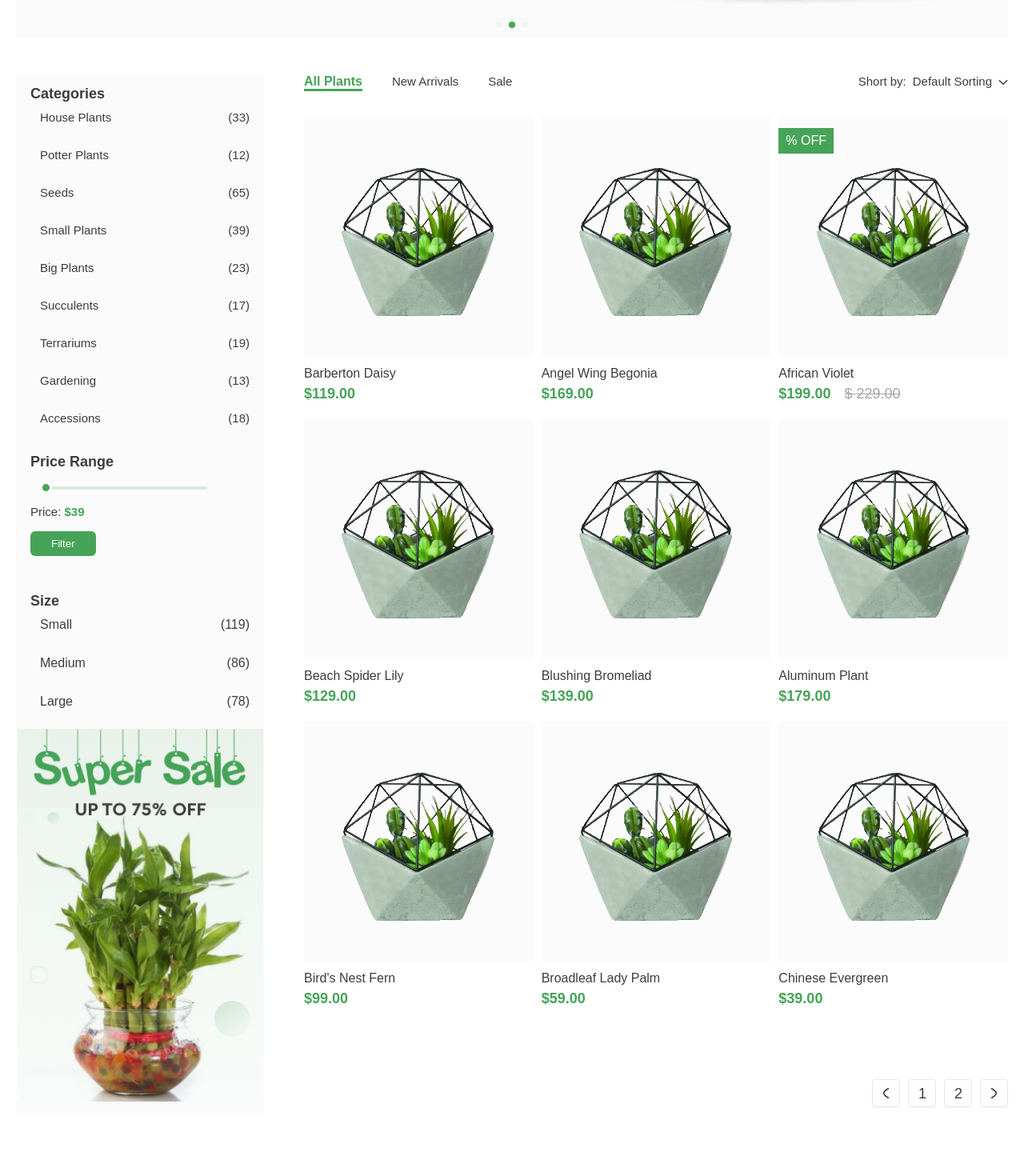
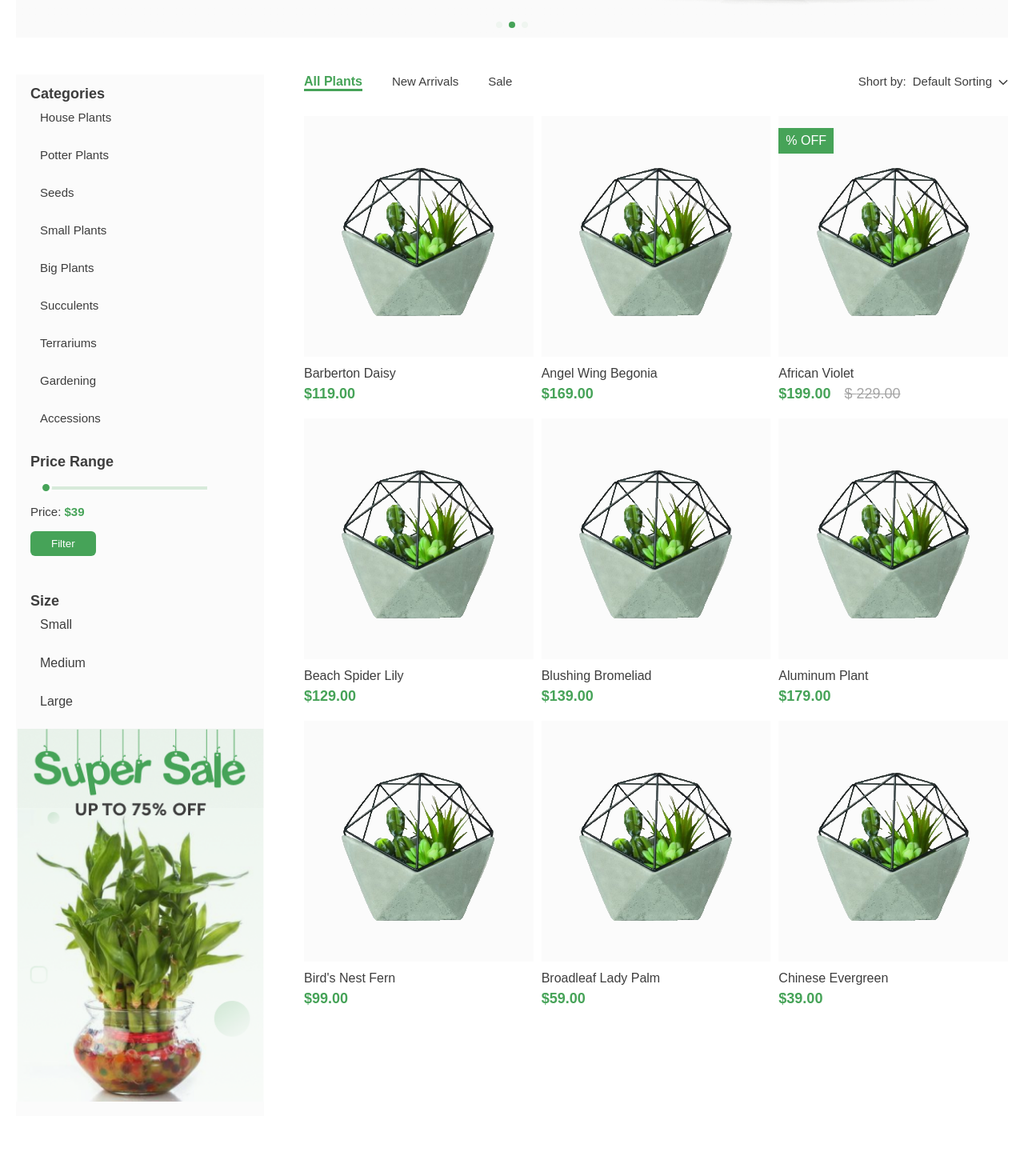
Before and after one commit to soto0/plants-shop, a React (Create React App) app: page / in a window 1280 px wide. Shown: the part 520-1990 px from the top of the page at 80% size. Built offline with nearby package versions, Linux system fonts and the light colour scheme; data requests are answered from the project's data file.

Commit message:
update files

```diff
--- a/src/components/Main/Categories/Categories.tsx
+++ b/src/components/Main/Categories/Categories.tsx
@@ -6,33 +6,39 @@ import PriceSort from './PriceSort/PriceSort';
 
 interface CategoriesProps {
     Plants: [],
-    OnClickCategory: any,
-    OnCLickSize: any,
-    GetPlants: any
+    GetPlants: any,
 };
 
 const Categories: FC<CategoriesProps> = (props: CategoriesProps) => {
+    let onClickCategory = (event: any) => {
+        props.GetPlants(undefined, undefined, event.target.href.slice(22), undefined, undefined);
+    };
+
+    let onCLickSize = (event: any) => {
+        props.GetPlants(undefined, undefined, undefined, event.target.href.slice(22), undefined);
+    };
+
     return (
         <div className={s.categories}>
             <h3 className={s.title}>Categories</h3>
             <div className={s.categories__list}>
-                <NavLink to='House-Plants' onClick={props.OnClickCategory} className={({ isActive }) => isActive ? s.categories__link_active : s.categories__link}>House Plants<span>(33)</span></NavLink>
-                <NavLink to='Potter-Plants' onClick={props.OnClickCategory} className={({ isActive }) => isActive ? s.categories__link_active : s.categories__link}>Potter Plants<span>(12)</span></NavLink>
-                <NavLink to='Seeds' onClick={props.OnClickCategory} className={({ isActive }) => isActive ? s.categories__link_active : s.categories__link}>Seeds<span>(65)</span></NavLink>
-                <NavLink to='Small-Plants' onClick={props.OnClickCategory} className={({ isActive }) => isActive ? s.categories__link_active : s.categories__link}>Small Plants<span>(39)</span></NavLink>
-                <NavLink to='Big-Plants' onClick={props.OnClickCategory} className={({ isActive }) => isActive ? s.categories__link_active : s.categories__link}>Big Plants<span>(23)</span></NavLink>
-                <NavLink to='Succulents' onClick={props.OnClickCategory} className={({ isActive }) => isActive ? s.categories__link_active : s.categories__link}>Succulents<span>(17)</span></NavLink>
-                <NavLink to='Terrariums' onClick={props.OnClickCategory} className={({ isActive }) => isActive ? s.categories__link_active : s.categories__link}>Terrariums<span>(19)</span></NavLink>
-                <NavLink to='Gardening' onClick={props.OnClickCategory} className={({ isActive }) => isActive ? s.categories__link_active : s.categories__link}>Gardening<span>(13)</span></NavLink>
-                <NavLink to='Accessions' onClick={props.OnClickCategory} className={({ isActive }) => isActive ? s.categories__link_active : s.categories__link}>Accessions<span>(18)</span></NavLink>
+                <NavLink to='House-Plants' onClick={onClickCategory} className={({ isActive }) => isActive ? s.categories__link_active : s.categories__link}>House Plants</NavLink>
+                <NavLink to='Potter-Plants' onClick={onClickCategory} className={({ isActive }) => isActive ? s.categories__link_active : s.categories__link}>Potter Plants</NavLink>
+                <NavLink to='Seeds' onClick={onClickCategory} className={({ isActive }) => isActive ? s.categories__link_active : s.categories__link}>Seeds</NavLink>
+                <NavLink to='Small-Plants' onClick={onClickCategory} className={({ isActive }) => isActive ? s.categories__link_active : s.categories__link}>Small Plants</NavLink>
+                <NavLink to='Big-Plants' onClick={onClickCategory} className={({ isActive }) => isActive ? s.categories__link_active : s.categories__link}>Big Plants</NavLink>
+                <NavLink to='Succulents' onClick={onClickCategory} className={({ isActive }) => isActive ? s.categories__link_active : s.categories__link}>Succulents</NavLink>
+                <NavLink to='Terrariums' onClick={onClickCategory} className={({ isActive }) => isActive ? s.categories__link_active : s.categories__link}>Terrariums</NavLink>
+                <NavLink to='Gardening' onClick={onClickCategory} className={({ isActive }) => isActive ? s.categories__link_active : s.categories__link}>Gardening</NavLink>
+                <NavLink to='Accessions' onClick={onClickCategory} className={({ isActive }) => isActive ? s.categories__link_active : s.categories__link}>Accessions</NavLink>
             </div>
             <h3 className={s.price__title}>Price Range</h3>
             <PriceSort GetPlants={props.GetPlants} />
             <h3 className={s.size__title}>Size</h3>
             <div className={s.size__list}>
-                <NavLink to='Small' className={({ isActive }) => isActive ? s.size_active : s.size} onClick={props.OnCLickSize}>Small<span>(119)</span></NavLink>
-                <NavLink to='Medium' className={({ isActive }) => isActive ? s.size_active : s.size} onClick={props.OnCLickSize}>Medium<span>(86)</span></NavLink>
-                <NavLink to='Large' className={({ isActive }) => isActive ? s.size_active : s.size} onClick={props.OnCLickSize}>Large<span>(78)</span></NavLink>
+                <NavLink to='Small' className={({ isActive }) => isActive ? s.size_active : s.size} onClick={onCLickSize}>Small</NavLink>
+                <NavLink to='Medium' className={({ isActive }) => isActive ? s.size_active : s.size} onClick={onCLickSize}>Medium</NavLink>
+                <NavLink to='Large' className={({ isActive }) => isActive ? s.size_active : s.size} onClick={onCLickSize}>Large</NavLink>
             </div>
             <img src={Banner} alt="banner" className={s.banner} />
         </div>
--- a/src/components/Main/Categories/PriceSort/PriceSort.tsx
+++ b/src/components/Main/Categories/PriceSort/PriceSort.tsx
@@ -4,7 +4,7 @@ import { useNavigate } from 'react-router-dom';
 import s from './../Categories.module.css';
 
 interface PriceSort {
-    GetPlants: any
+    GetPlants: any,
 }
 
 const PriceSort: FC<PriceSort> = (props: PriceSort) => {
--- a/src/components/Main/Goods/Goods.module.css
+++ b/src/components/Main/Goods/Goods.module.css
@@ -43,6 +43,7 @@
     grid-auto-flow: dense;
     grid-template-columns: repeat(4, auto);
     grid-template-rows: auto;
+    height: 1114px;
 }
 
 .sort__block {
@@ -67,24 +68,6 @@
 .selector__item:hover {
     background-color: #46A358;
     color: white;
-}
-
-.pagination {
-    margin-top: 90px;
-    display: flex;
-    justify-content: end;
-    gap: 10px;
-}
-
-.prev__btn,
-.next__btn {
-    width: 35px;
-    height: 35px;
-    border-radius: 4px;
-    border: solid 1px #E5E5E5;
-    cursor: pointer;
-    padding: 10px;
-    content: url('./../../../assets/images/pagination-arrow.svg');
 }
 
 
--- a/src/components/Main/Goods/Goods.tsx
+++ b/src/components/Main/Goods/Goods.tsx
@@ -1,4 +1,4 @@
-import { FC, useEffect, useState } from 'react';
+import { FC, useState } from 'react';
 import s from './Goods.module.css';
 import { NavLink } from 'react-router-dom';
 import ProductCard from './../ProductCard/ProductCard';
@@ -7,46 +7,24 @@ import { useTypedSelector } from '../../../hooks/useTypedSelector';
 interface GoodsProps {
     Plants: any,
     GetPlants: any,
-    GetPages: any,
-    Pages: any
 }
 
 const Goods: FC<GoodsProps> = (props: GoodsProps) => {
     const [selectorActive, setSelectorActive] = useState(false);
     const [sortValue, setSortValue] = useState<any>();
-    const url = window.location.pathname;
     const { LikesProduct } = useTypedSelector(state => state.Likes);
     const { BasketToggle } = useTypedSelector(state => state.Basket);
 
-    useEffect(() => {
-        const checkUrl = () => {
-            switch (url) {
-                case '/':
-                    return props.GetPlants();
-                case '/New-Arrivals':
-                    return props.GetPlants(true, undefined);
-                case '/Sale':
-                    return props.GetPlants(undefined, true);
-                default:
-                    return undefined
-            }
-        };
-
-        checkUrl();
-        props.GetPages();
-
-    }, [url]);
-
     let getAllPlants = () => {
-        props.GetPlants();
+        props.GetPlants(undefined, undefined, undefined, undefined, undefined);
     };
 
     let getNewArrivals = () => {
-        props.GetPlants(true, undefined);
+        props.GetPlants(true, undefined, undefined, undefined, undefined);
     };
 
     let getSale = () => {
-        props.GetPlants(undefined, true);
+        props.GetPlants(undefined, true, undefined, undefined, undefined);
     };
 
     let selectorToggle = () => {
@@ -123,15 +101,6 @@ const Goods: FC<GoodsProps> = (props: GoodsProps) => {
                     })
                 }
             </div>
-            <div className={s.pagination}>
-                <span className={s.prev__btn}></span>
-                {
-                    props.Pages.map((page: number) => {
-                        return (<span className={s.page}>{page}</span>)
-                    })
-                }
-                <span className={s.next__btn}></span>
-            </div>
         </div>
     );
 };
--- a/src/components/Main/ProductCard/ProductCard.tsx
+++ b/src/components/Main/ProductCard/ProductCard.tsx
@@ -28,7 +28,7 @@ const ProductCard: FC<ProductCardProps> = (props: ProductCardProps) => {
     const { User } = useTypedSelector(state => state.Login);
 
     useEffect(() => {
-        if (User) {
+        if (User.userName !== undefined) {
             getLikesProduct(User.userName);
         }
     }, [User]);
--- a/src/pages/Main.tsx
+++ b/src/pages/Main.tsx
@@ -8,30 +8,40 @@ import { useActions } from '../hooks/useActions';
 import { useTypedSelector } from '../hooks/useTypedSelector';
 
 const MainPage: FC = () => {
-    const { getPlants, getPosts, getPages } = useActions();
-    const { Plants, Pages } = useTypedSelector(state => state.Plants);
+    const { getPlants, getPosts } = useActions();
+    const { Plants } = useTypedSelector(state => state.Plants);
     const { Posts } = useTypedSelector(state => state.Posts);
-
-    let onClickCategory = (event: any) => {
-        getPlants(undefined, undefined, event.target.href.slice(22));
-    };
-
-    let onCLickSize = (event: any) => {
-        getPlants(undefined, undefined, undefined, event.target.href.slice(22));
-    };
+    const url = window.location.pathname;
 
     useEffect(() => {
-        getPlants();
+        const checkUrl = () => {
+            switch (url) {
+                case '/':
+                    return getPlants(undefined, undefined, undefined, undefined, undefined)
+                case '/New-Arrivals':
+                    return  (
+                        getPlants(true, undefined, undefined, undefined, undefined)
+                    )
+                case '/Sale':
+                    return (
+                        getPlants(undefined, true, undefined, undefined, undefined)
+                    )
+                default:
+                    return undefined
+            }
+        };
+
+        checkUrl();
         getPosts();
-    }, []);
+    }, [url]);
 
     return (
         <main>
             <div className="container">
                 <Slider />
                 <div className="main__center">
-                    <Categories OnClickCategory={onClickCategory} Plants={Plants} OnCLickSize={onCLickSize} GetPlants={getPlants} />
-                    <Goods Plants={Plants} Pages={Pages} GetPlants={getPlants} GetPages={getPages}  />
+                    <Categories Plants={Plants} GetPlants={getPlants} />
+                    <Goods Plants={Plants} GetPlants={getPlants}  />
                 </div>
                 <div className="main__bottom">
                     <Offer />
--- a/src/store/reducers/Plants.ts
+++ b/src/store/reducers/Plants.ts
@@ -2,15 +2,12 @@ import { PlantsAction, PlantsState, PlantsTypes } from "../../types/Plants";
 
 const initialState: PlantsState = {
     Plants: [],
-    Pages: []
 };
 
 export const PlantsReducer = (state = initialState, action: PlantsAction): PlantsState => {
     switch (action.type) {
         case PlantsTypes.GET_PLANTS:
             return { ...state, Plants: action.plants }
-        case PlantsTypes.GET_PAGES:
-            return { ...state, Pages: action.pages }
         default:
             return state
     };
--- a/src/store/reducers/action-creators/Plants.ts
+++ b/src/store/reducers/action-creators/Plants.ts
@@ -2,27 +2,27 @@ import axios from 'axios';
 import { Dispatch } from 'redux';
 import { PlantsAction, PlantsTypes } from '../../../types/Plants';
 
-export const getPlants = (New?: boolean, Sale?: boolean, Category?: string, Size?: string, Price?: number) => {
+export const getPlants = (New?: boolean, Sale?: boolean, Category?: string, Size?: string, Price?: number, Pages?: number) => {
     return async (dispatch: Dispatch<PlantsAction>) => {
         try {
             if(New) {
-                const response = await axios.get(`http://localhost:3001/Plants?_page=1&_limit=9&new=` + New);
+                const response = await axios.get(`http://localhost:3001/Plants?_page=${Pages}&_limit=9&new=` + New);
                 dispatch({ type: PlantsTypes.GET_PLANTS, plants: response.data });
             } else if (Sale) {
-                const response = await axios.get(`http://localhost:3001/Plants?_page=1&_limit=9&sale=` + Sale);
+                const response = await axios.get(`http://localhost:3001/Plants?_page=${Pages}&_limit=9&sale=` + Sale);
                 dispatch({ type: PlantsTypes.GET_PLANTS, plants: response.data });
             } else if (Size) {
-                const response = await axios.get(`http://localhost:3001/Plants?_page=1&_limit=9&size=` + Size);
+                const response = await axios.get(`http://localhost:3001/Plants?_page=${Pages}&_limit=9&size=` + Size);
                 dispatch({ type: PlantsTypes.GET_PLANTS, plants: response.data });
             } else if (Category) {
-                const response = await axios.get(`http://localhost:3001/Plants?_page=1&_limit=9&category=` + Category);
+                const response = await axios.get(`http://localhost:3001/Plants?_page=${Pages}&_limit=9&category=` + Category);
                 dispatch({ type: PlantsTypes.GET_PLANTS, plants: response.data });
             } else if (Price) {
-                const response = await axios.get(`http://localhost:3001/Plants?_page=1&_limit=9`);
+                const response = await axios.get(`http://localhost:3001/Plants?_page=${Pages}&_limit=9`);
                 const sortResponse = response.data.filter((plant: any) => plant.price <= Price);
                 dispatch({ type: PlantsTypes.GET_PLANTS, plants: sortResponse });
             } else {
-                const response = await axios.get(`http://localhost:3001/Plants?_page=1&_limit=9`);
+                const response = await axios.get(`http://localhost:3001/Plants?_page=${Pages}&_limit=9`);
                 dispatch({ type: PlantsTypes.GET_PLANTS, plants: response.data });
             }
         } catch (error) {
@@ -30,16 +30,3 @@ export const getPlants = (New?: boolean, Sale?: boolean, Category?: string, Size
         }
     };
 };
-
-export const getPages = () => {
-    return async (dispatch: Dispatch<PlantsAction>) => {
-        const response = await axios.get('http://localhost:3001/Plants');
-        const pages = [];
-
-        for (let i = 1; i <= Math.ceil(response.data.length / 9); i++) {
-            pages.push(i);
-        };
-
-        dispatch({ type: PlantsTypes.GET_PAGES, pages: pages });
-    };
-};
--- a/src/types/Plants.ts
+++ b/src/types/Plants.ts
@@ -1,11 +1,9 @@
 export interface PlantsState {
     Plants: any,
-    Pages: number[]
 };
 
 export enum PlantsTypes {
     GET_PLANTS = 'GET_PLANTS',
-    GET_PAGES = 'GET_PAGES'
 };
 
 interface getPlants {
@@ -13,9 +11,4 @@ interface getPlants {
     plants: []
 };
 
-interface getPages {
-    type: PlantsTypes.GET_PAGES,
-    pages: number[]
-};
-
-export type PlantsAction = getPlants | getPages;
+export type PlantsAction = getPlants;
```
